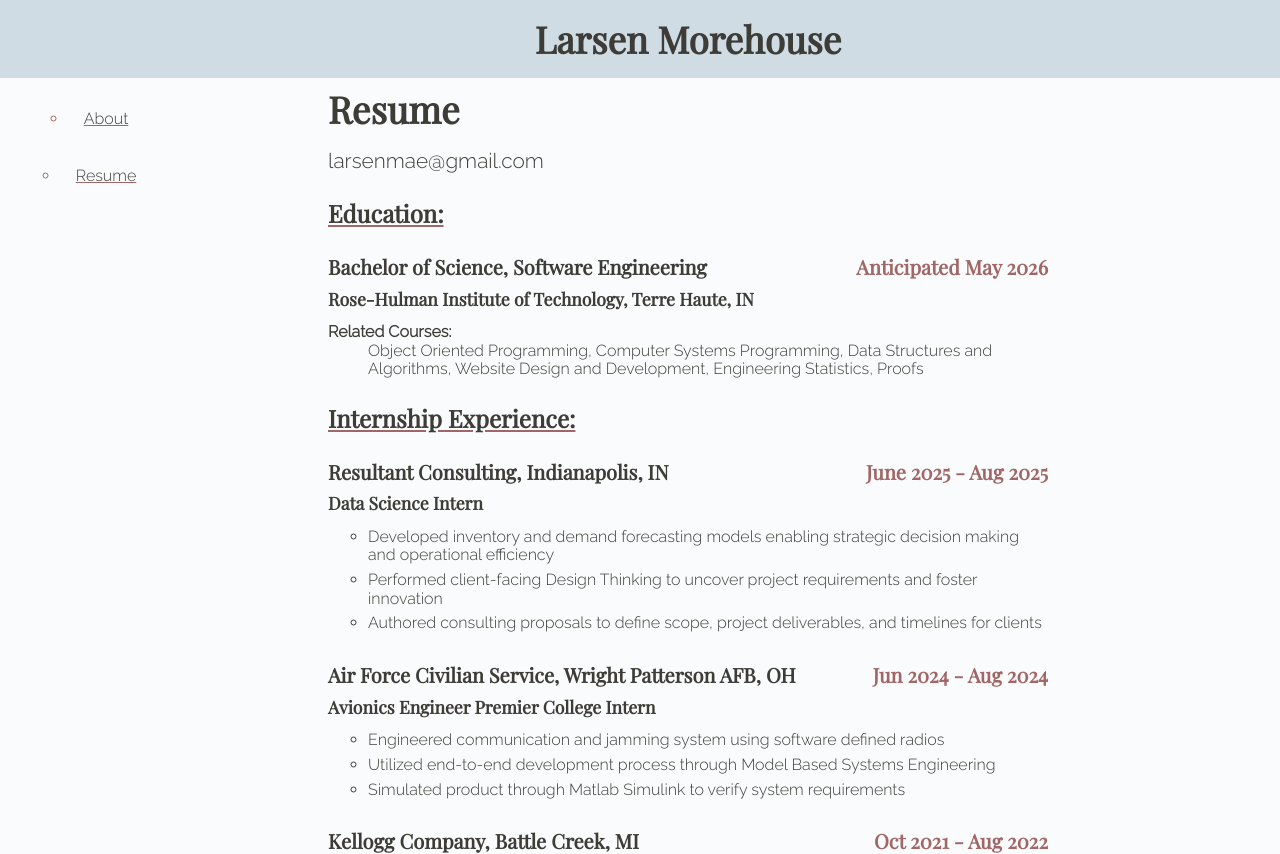
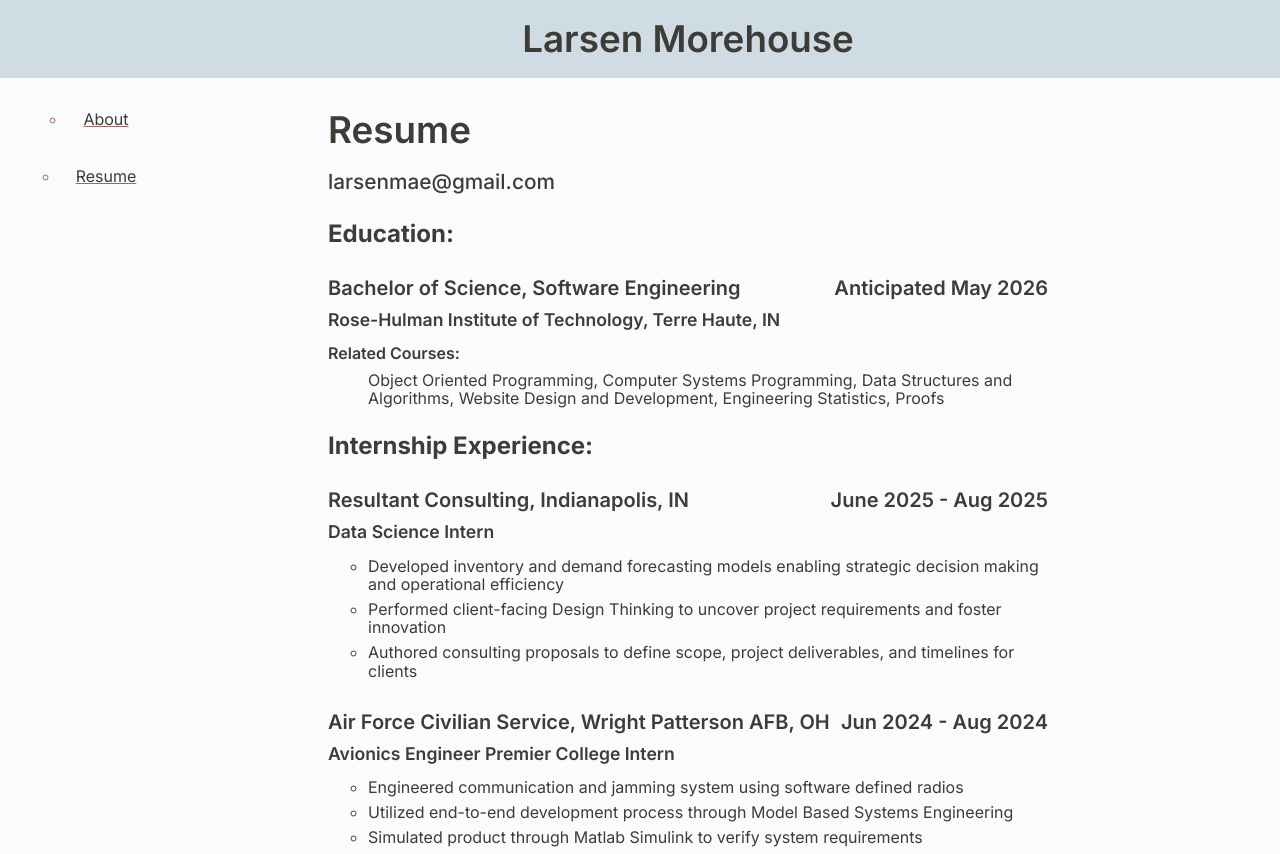
Before and after one commit to larsenmae/larsenmae.github.io, a plain HTML site: page resume.html in a window 1280 px wide. Shown: the top 854 px of the page. Drawn offline with nearby package versions, Linux system fonts and the light colour scheme.

Commit message:
Change font and resume spacing

```diff
--- a/styles/main.css
+++ b/styles/main.css
@@ -1,4 +1,5 @@
-@import url('https://fonts.googleapis.com/css2?family=Playfair+Display&family=Raleway:wght@300&display=swap" rel="stylesheet');
+/* @import url('https://fonts.googleapis.com/css2?family=Playfair+Display&family=Raleway:wght@300&display=swap" rel="stylesheet'); */
+@import url('https://fonts.googleapis.com/css2?family=Inter:ital,opsz,wght@0,14..32,100..900;1,14..32,100..900&family=Raleway:wght@300&family=Spline+Sans:wght@300..700&display=swap');
 
 :root {
   --vertical-space: 1.3rem;
@@ -48,6 +49,8 @@ main {
   max-width: 45rem;
   padding-left: var(--horizontal-space);
   padding-right: var(--horizontal-space);
+  padding-top: var(--vertical-space);
+  padding-bottom: var(--vertical-space);
   justify-self: center;
 }
 
@@ -73,7 +76,8 @@ body {
   color: var(--body-color);
   background: var(--light-color);
   font-size: 1rem;
-  font-family: 'Raleway', sans-serif;
+  /* font-family: 'Raleway', sans-serif; */
+  font-family: "Inter", sans-serif;
 }
 
 @media screen and (min-width: 25em) {
@@ -135,7 +139,8 @@ h5 {
   margin: 0.8rem 0;
   font-weight: 600;
   line-height: 1;
-  font-family: 'Playfair Display', serif;
+  /* font-family: 'Raleway', sans-serif; */
+  font-family: "Inter", sans-serif;
   color: var(--body-color);
 }
 
@@ -147,8 +152,9 @@ h2 {
   font-size: 1.5rem;
   margin: 1.7rem 0;
   line-height: 1;
-  text-decoration: underline;
-  text-decoration-color: var(--contrast-color);
+  font-weight: 700;
+  /* text-decoration: underline; */
+  /* text-decoration-color: var(--contrast-color); */
 }
 
 h3 {
@@ -182,6 +188,7 @@ a:hover {
 
 dt {
   font-weight: 600;
+  margin-bottom: 0.5rem;
 }
 
 dd {
@@ -213,9 +220,6 @@ main img{
 }
 
 .date {
-  color: var(--contrast-color);
-  /* justify-self: flex-end; */
-  /* align-self: flex-end; */
   font-weight: 0.8rem;
 }
 
@@ -223,16 +227,3 @@ main img{
   display: flex;
   justify-content: space-between;
 }
-
-/* From:  https://www.w3schools.com/howto/howto_js_sticky_header.asp*/
-/* The sticky class is added to the header with JS when it reaches its scroll position */
-.sticky {
-  position: fixed;
-  top: 0;
-  width: 100%
-}
-
-/* Add some top padding to the page content to prevent sudden quick movement (as the header gets a new position at the top of the page (position:fixed and top:0) */
-.sticky + .content {
-  padding-top: 102px;
-}
```
Also changed, not shown: index.html (+1 -2 lines), resume.html (+0 -1 lines).
